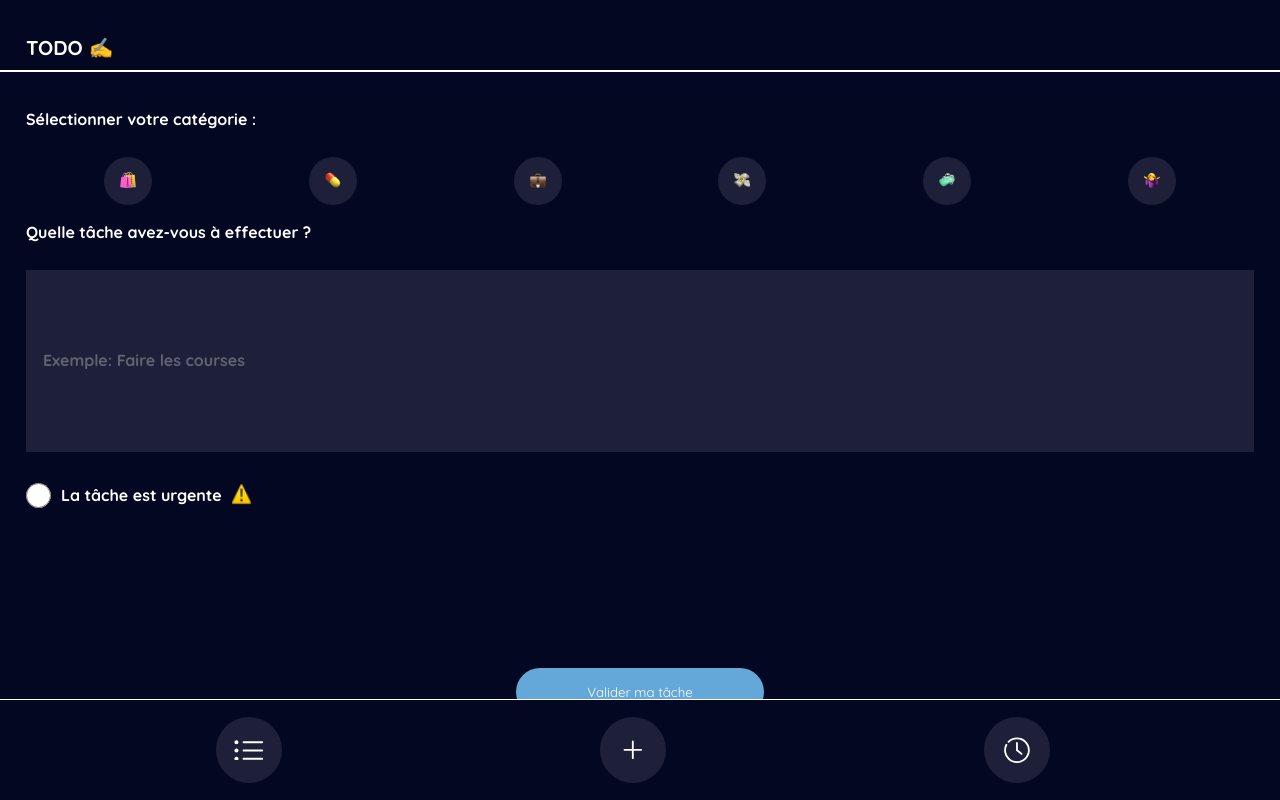
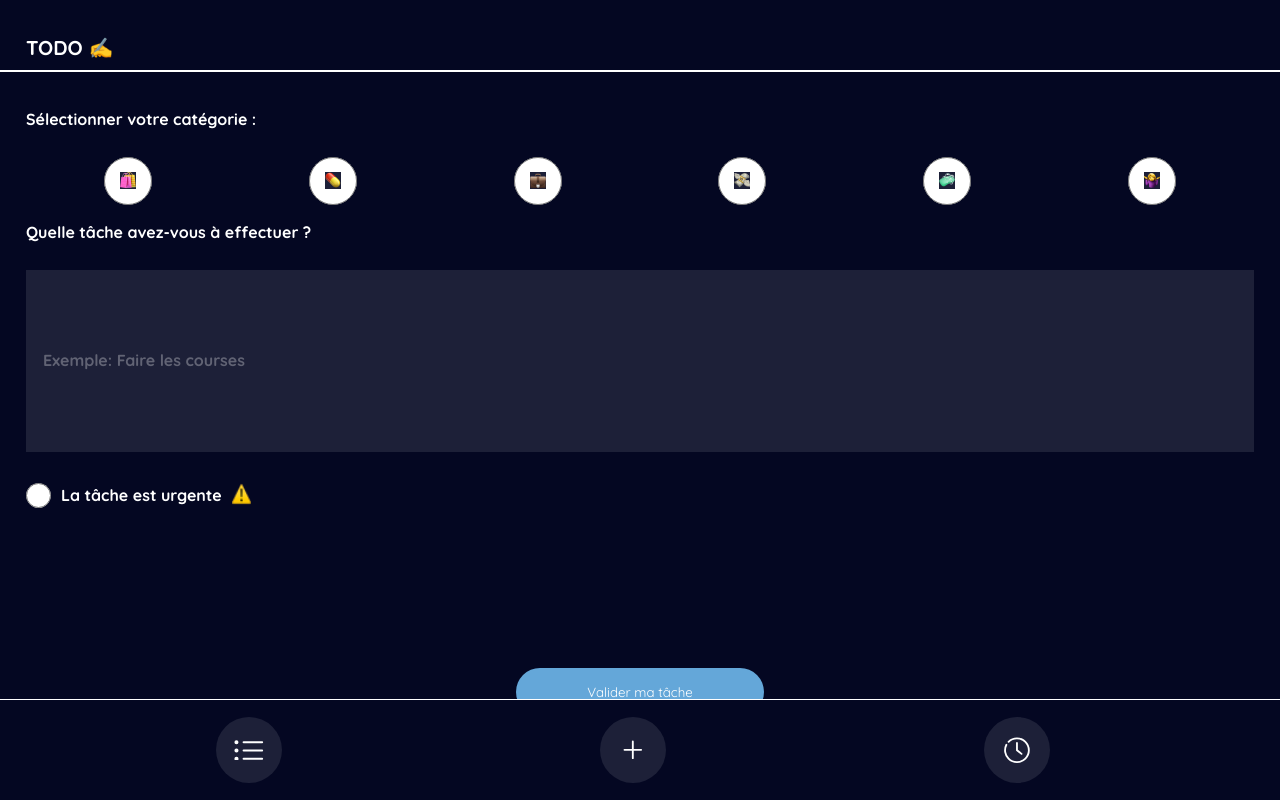
Before and after one commit to cpoiny/TODO, an Angular app in the folder TODO/: page /add in a window 1280 px wide. Built offline with nearby package versions, Linux system fonts and the light colour scheme.

Commit message:
aide clara!

```diff
--- a/TODO/src/app/pages/add/add.component.html
+++ b/TODO/src/app/pages/add/add.component.html
@@ -10,32 +10,32 @@
             <div class="all-cat">
 
                 <div class="flex categoryList">
-                    <input type="text" id="cat" formControlName="cat" name="🛍️" value="🛍️">
+                    <input type="radio" id="cat" formControlName="cat" name="cat" value="shopping">
                     <img src="assets/icons/shopping-icon.png" alt="shopping">
                 </div>
 
                 <div class="flex categoryList">
-                    <input type="text" id="cat" formControlName="cat" value="💊️">
+                    <input type="radio" id="cat" formControlName="cat" name="cat" value="💊️">
                     <img src="assets/icons/health-icon.png" alt="health">
                 </div>
 
                 <div class="flex categoryList">
-                    <input type="text" id="cat" formControlName="cat" value="💼">
+                    <input type="radio" id="cat" formControlName="cat" name="cat" value="💼">
                     <img src="assets/icons/work-icon.png" alt="work">
                 </div>
 
                 <div class="flex categoryList">
-                    <input type="text" id="cat" formControlName="cat" value="💸">
+                    <input type="radio" id="cat" formControlName="cat" name="cat" value="💸">
                     <img src="assets/icons/bill-icon.png" alt="bills">
                 </div>
 
                 <div class="flex categoryList">
-                    <input type="text" id="cat" formControlName="cat" value="🧼">
+                    <input type="radio" id="cat" formControlName="cat" name="cat" value="🧼">
                     <img src="assets/icons/cleaning-icon.png" alt="cleaning">
                 </div>
 
                 <div class="flex categoryList">
-                    <input type="text" id="cat" formControlName="cat" value="🤷‍♀️">
+                    <input type="radio" id="cat" formControlName="cat" name="cat" value="🤷‍♀️">
                     <img src="assets/icons/other-icon.png" alt="other">
                 </div>
             </div>
--- a/TODO/src/app/pages/add/add.component.ts
+++ b/TODO/src/app/pages/add/add.component.ts
@@ -19,7 +19,14 @@ export class AddComponent {
   todoForm!: FormGroup;
   validationError: [] = [];
   todoList: ITodo[] = [];
-  todoInfo! : string;
+  todoItem : ITodo ={
+    id : 0,
+    content : "",
+    category: null,
+    picture: "",
+    isUrgent: false,
+    doneDate: null
+  }
 
   constructor(
     private formBuilder: FormBuilder,
@@ -32,16 +39,29 @@ export class AddComponent {
     console.log("list", this.listCategory);
     this.todoForm = this.formBuilder.group({
       cat: [null],
-      todo: [null, [Validators.required]]
+      todo: [null, [Validators.required]],
+      urgence:[false]
     });
     console.log(this.todoForm.value);
    // this.createTodo();
 
   }
 
+  // addTodo() {
+  //   // this.todoService.GetTodoInfo(this.todoForm.value.cat);
+  //   this.todoService.addToTodoList(this.todoForm.value);
+  //   this.router.navigate(['home']);
+  //   // this.todoService.GetTodoInfo(this.todoForm.value);
+
+  // }
+
   addTodo() {
+    this.todoItem.category = this.todoForm.value.cat;
+    this.todoItem.content = this.todoForm.value.todo;
+    this.todoItem.isUrgent = this.todoForm.value.urgence;
+
     // this.todoService.GetTodoInfo(this.todoForm.value.cat);
-    this.todoService.addToTodoList(this.todoForm.value);
+    this.todoService.addToTodoList(this.todoItem);
     this.router.navigate(['home']);
     // this.todoService.GetTodoInfo(this.todoForm.value);
 
--- a/TODO/src/app/services/todos.service.ts
+++ b/TODO/src/app/services/todos.service.ts
@@ -11,8 +11,8 @@ export interface ITodosTotal {
 })
 export class TodosService {
 
-quantity: number = 0;
-todoList : ITodo[] = [];
+  quantity: number = 0;
+  todoList: ITodo[] = [];
 
   // function to create a TodoList type panier en localStorage
   private createTodoList() {
@@ -22,14 +22,14 @@ todoList : ITodo[] = [];
 
 
   //function pour sauvegarder la liste de Todos
-  private saveTodoList(todoList: ITodosTotal[]) {
+  private saveTodoList(todoList: ITodo[]) {
     localStorage.setItem('todoList', JSON.stringify(todoList));
   }
 
 
 
 
-// To get la liste de Todo
+  // To get la liste de Todo
   getTodoList() {
     const todoList = localStorage.getItem('todoList');
     if (todoList) {
@@ -37,11 +37,13 @@ todoList : ITodo[] = [];
     } else {
       this.createTodoList();
       this.getTodoList();
+    }
   }
-  }
-  addToTodoList(todoTotal : ITodosTotal){
+
+  //function pour ajouter une todo à la todoList
+  addToTodoList(todoItem: ITodo) {
     const todoList = this.getTodoList();
-    todoList.push(todoTotal);
+    todoList.push(todoItem);
     this.saveTodoList(todoList);
   }
 
--- a/TODO/src/app/todo.ts
+++ b/TODO/src/app/todo.ts
@@ -3,7 +3,7 @@ export type CategoryType = "shopping" | "health" | "work" | "bills" | "cleaning"
 export interface ITodo {
     id: number,
     content: string,
-    category: CategoryType,
+    category: CategoryType | null,
     picture: string,
     isUrgent: boolean,
     doneDate: Date | null
```
